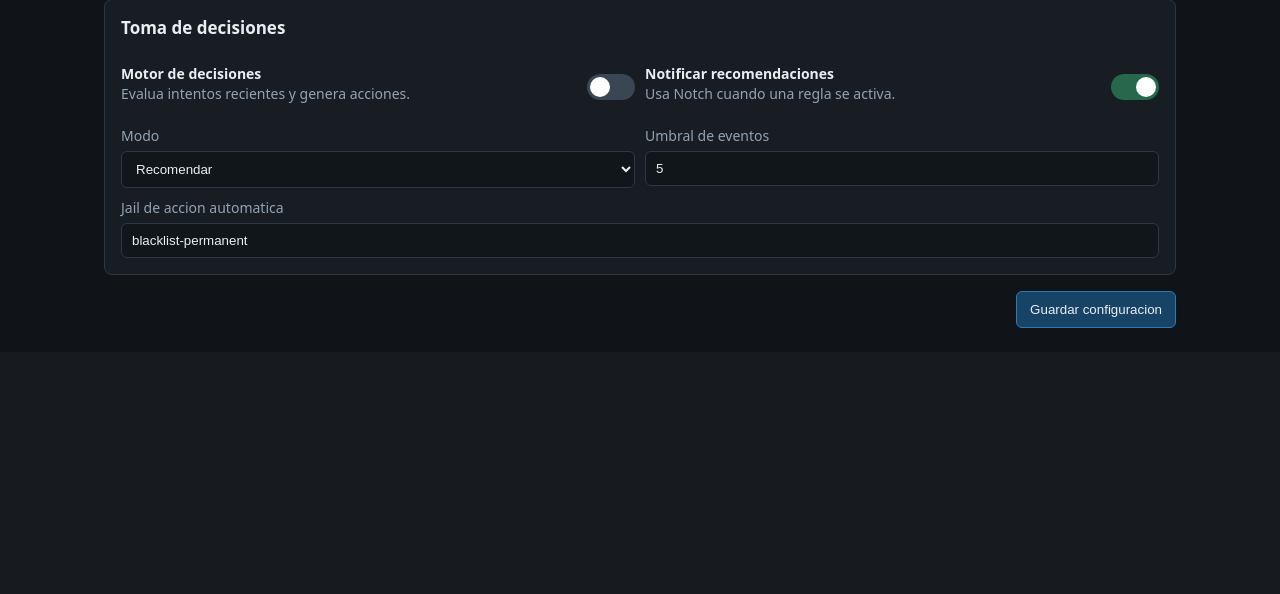
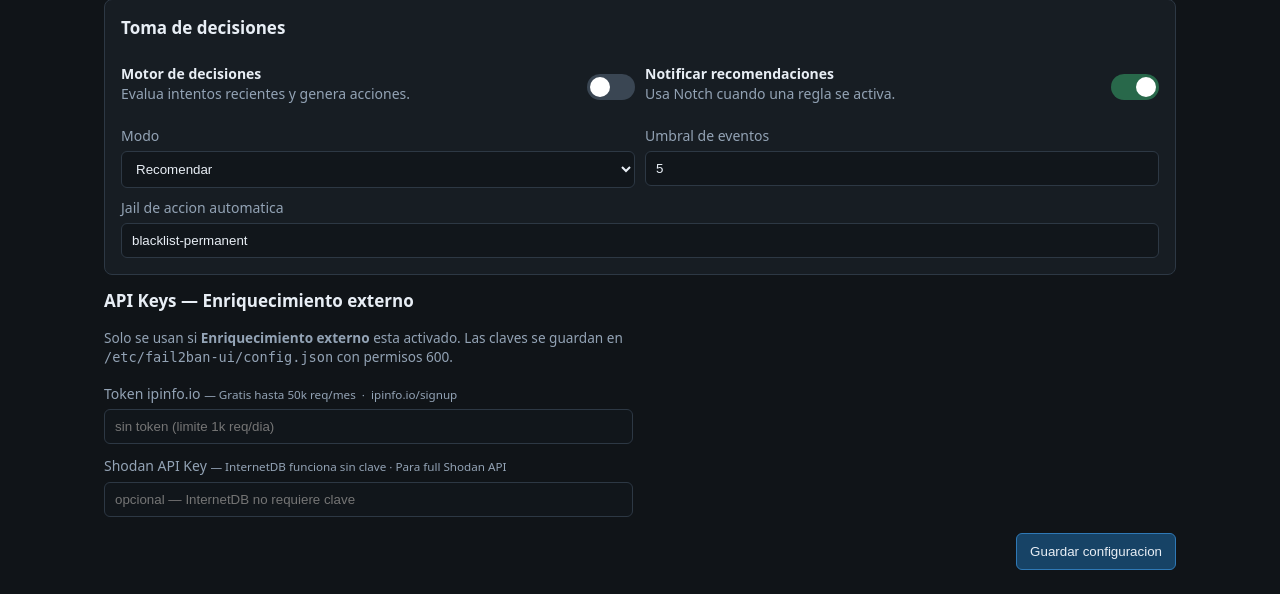
Before and after one commit to jeturing/fail2ban-ui-NGX, a Flask app: page /setup in a window 1280 px wide. Shown: the part 1449-2043 px from the top of the page. Before the commit the page ends 1777 px from the top, so only its background shows below. Run offline with Flask 2, Linux system fonts and the light colour scheme.

Commit message:
feat: agregar API keys (ipinfo/Shodan) al config y setup UI

```diff
--- a/app.py
+++ b/app.py
@@ -184,6 +184,12 @@ def _default_config() -> dict:
             "action_jail": os.getenv("FAIL2BAN_UI_DECISION_ACTION_JAIL", "blacklist-permanent"),
             "notify_recommendations": os.getenv("FAIL2BAN_UI_DECISION_NOTIFY", "1") == "1",
         },
+        "enrichment": {
+            # ipinfo.io — token gratis: https://ipinfo.io/signup (50k req/mes)
+            "ipinfo_token": os.getenv("FAIL2BAN_UI_IPINFO_TOKEN", ""),
+            # Shodan InternetDB — sin clave, pero se puede agregar en el futuro
+            "shodan_key": os.getenv("FAIL2BAN_UI_SHODAN_KEY", ""),
+        },
     }
 
 
@@ -199,6 +205,7 @@ def _merge_config(saved: dict | None = None) -> dict:
     config["notch"].update(saved.get("notch") or {})
     config["decisions"].update(saved.get("decisions") or {})
     config["jail_meta"].update(saved.get("jail_meta") or {})
+    config["enrichment"].update(saved.get("enrichment") or {})
     return config
 
 
@@ -247,6 +254,10 @@ def feature_enabled(name: str) -> bool:
 
 def notch_config() -> dict:
     return CONFIG.get("notch", {})
+
+
+def enrichment_config() -> dict:
+    return CONFIG.get("enrichment", {})
 
 
 def decisions_config() -> dict:
@@ -418,7 +429,9 @@ def geoip(ip: str) -> dict:
     if ip in _geo_cache:
         return _geo_cache[ip]
     try:
-        data = _fetch_json(f"https://ipinfo.io/{ip}/json")
+        token = enrichment_config().get("ipinfo_token", "")
+        url = f"https://ipinfo.io/{ip}/json?token={token}" if token else f"https://ipinfo.io/{ip}/json"
+        data = _fetch_json(url)
         loc = data.get("loc", "0,0").split(",")
         result = {
             "country": data.get("country", "--"),
@@ -896,6 +909,12 @@ def _config_from_form(form, existing: dict) -> dict:
                 "action_jail": form.get("decision_action_jail", "blacklist-permanent").strip(),
                 "notify_recommendations": _bool_from_form(form, "decision_notify_recommendations"),
             },
+            "enrichment": {
+                "ipinfo_token": form.get("enrichment_ipinfo_token", "").strip()
+                    or (existing.get("enrichment") or {}).get("ipinfo_token", ""),
+                "shodan_key": form.get("enrichment_shodan_key", "").strip()
+                    or (existing.get("enrichment") or {}).get("shodan_key", ""),
+            },
         }
     )
 
--- a/templates/setup.html
+++ b/templates/setup.html
@@ -171,6 +171,34 @@
           <label>Jail de accion automatica</label>
           <input name="decision_action_jail" value="{{ d.action_jail }}">
         </section>
+
+        <section>
+          <h2>API Keys — Enriquecimiento externo</h2>
+          <p style="font-size:.85rem;color:var(--muted,#888);margin-bottom:1rem;">
+            Solo se usan si <strong>Enriquecimiento externo</strong> esta activado.
+            Las claves se guardan en <code>{{ config.get('config_path', '/etc/fail2ban-ui/config.json') }}</code> con permisos 600.
+          </p>
+          {% set enr = config.enrichment if config.enrichment is defined else {} %}
+          <div>
+            <label>Token ipinfo.io
+              <small style="font-weight:normal;color:var(--muted,#888)">
+                — Gratis hasta 50k req/mes &nbsp;·&nbsp;
+                {% if config.features.external_links %}<a href="https://ipinfo.io/signup" target="_blank" rel="noopener">Obtener token</a>{% else %}ipinfo.io/signup{% endif %}
+              </small>
+            </label>
+            <input name="enrichment_ipinfo_token" type="password"
+              placeholder="{{ 'configurado ✓' if enr.ipinfo_token else 'sin token (limite 1k req/dia)' }}">
+          </div>
+          <div style="margin-top:.75rem">
+            <label>Shodan API Key
+              <small style="font-weight:normal;color:var(--muted,#888)">
+                — InternetDB funciona sin clave · Para full Shodan API
+              </small>
+            </label>
+            <input name="enrichment_shodan_key" type="password"
+              placeholder="{{ 'configurado ✓' if enr.shodan_key else 'opcional — InternetDB no requiere clave' }}">
+          </div>
+        </section>
       </div>
 
       <div class="actions">
```
